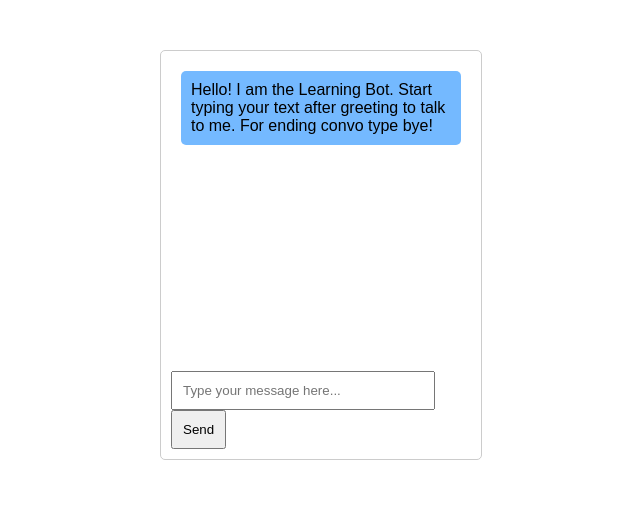
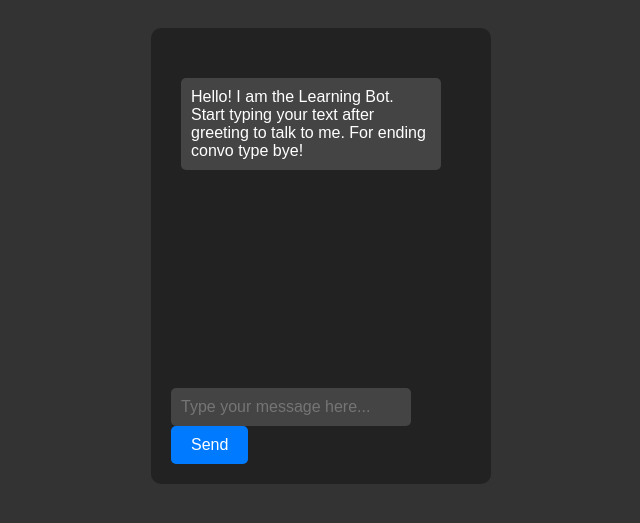
Before and after one commit to nautmai/baitaplon, a Flask app: page / in a window 1280 px wide. Shown: the top 523 px of the page, without its empty margins (319-959 px from the left). Run offline with Flask 3, Linux system fonts and the light colour scheme; parts of the project's set-up code (start-up, migrations or seed data) failed here and were passed over.

Commit message:
Update index.html

```diff
--- a/btl/templates/index.html
+++ b/btl/templates/index.html
@@ -6,13 +6,69 @@
     <title>Chatbot</title>
     <link rel="stylesheet" href="{{ url_for('static', filename='style.css') }}">
     <script src="https://code.jquery.com/jquery-3.5.1.min.js"></script>
+    <style>
+        body {
+            background-color: #333;
+            color: white;
+            font-family: Arial, sans-serif;
+            padding: 20px;
+        }
+        .chatbox {
+            background-color: #222;
+            padding: 20px;
+            border: none;
+            border-radius: 10px;
+            max-width: 600px;
+            margin: auto;
+        }
+        .chatbox input[type="text"] {
+            width: calc(100% - 80px);
+            padding: 10px;
+            border: none;
+            border-radius: 5px;
+            margin-top: 10px;
+            margin-right: 10px;
+            background-color: #444;
+            color: white;
+            font-size: 16px;
+        }
+        .chatbox button {
+            padding: 10px 20px;
+            border: none;
+            border-radius: 5px;
+            background-color: #007bff;
+            color: white;
+            cursor: pointer;
+            font-size: 16px;
+        }
+        .chatlog {
+            margin-top: 20px;
+            max-height: 300px; /* Đã thay đổi thành chiều cao tối đa */
+            overflow-y: hidden; /* Thay đổi thành hidden */
+            padding-right: 20px; /* Thêm padding để không che mất thanh kéo */
+        }
+        .bot-message {
+            background-color: #444;
+            padding: 10px;
+            border-radius: 5px;
+            margin-bottom: 10px;
+        }
+        .user-message {
+            background-color: #007bff;
+            color: white;
+            padding: 10px;
+            border-radius: 5px;
+            margin-bottom: 10px;
+            text-align: right;
+        }
+    </style>
 </head>
 <body>
     <div class="chatbox">
-        <div id="chatlog">
+        <div class="chatlog" id="chatlog">
             <div class="bot-message">Hello! I am the Learning Bot. Start typing your text after greeting to talk to me. For ending convo type bye!</div>
         </div>
-        <input id="userInput" type="text" placeholder="Type your message here...">
+        <input id="userInput" type="text" placeholder="Type your message here..." onkeydown="if (event.keyCode == 13) sendMessage()">
         <button onclick="sendMessage()">Send</button>
     </div>
 
```
